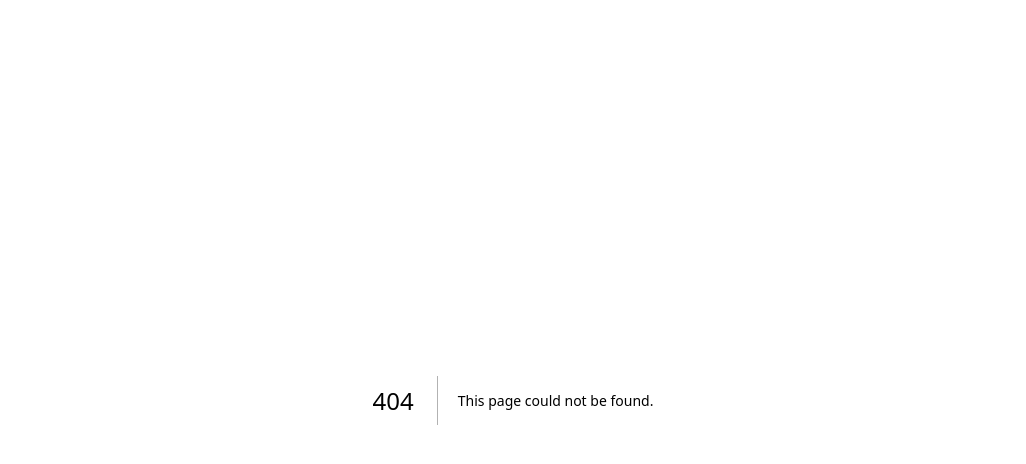
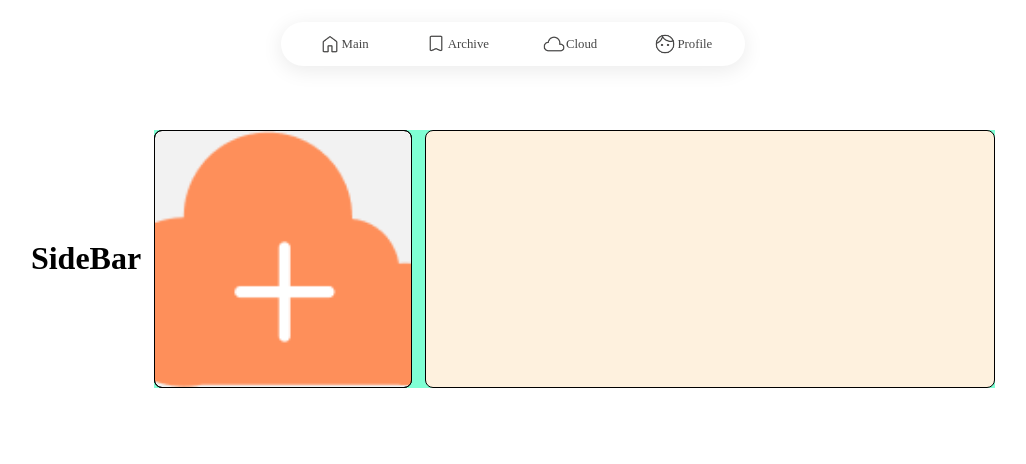
Before and after one commit to 9oormthon-univ/TEAM_8, a Next.js app in the folder clouddog/: page /memory/AddPost in a window 1280 px wide. Before the commit this address had no page. Shown: the top 464 px of the page, without its empty margins (127-1153 px from the left). Built offline with nearby package versions, Linux system fonts and the light colour scheme.

Commit message:
feat: input img

```diff
--- /dev/null
+++ b/clouddog/src/components/SideBar.tsx
@@ -0,0 +1,13 @@
+import styled from "styled-components";
+import { useRouter } from "next/router";
+
+const SideBar = () => {
+
+    return (
+        <h1>
+            SideBar
+        </h1>
+    );
+};
+
+export default SideBar;
--- /dev/null
+++ b/clouddog/src/pages/memory/AddPost.tsx
@@ -0,0 +1,116 @@
+import styled from 'styled-components';
+import Header from '@/components/header';
+import Image from 'next/image';
+import SideBar from '@/components/SideBar';
+import { ChangeEvent, useState } from 'react';
+
+const AddPost = () => {
+  const [image, setImage] = useState<string | null>(null);
+
+  const handleImageChange = (e: ChangeEvent<HTMLInputElement>) => {
+    if (e.target.files && e.target.files[0]) {
+      const img = URL.createObjectURL(e.target.files[0]);
+      setImage(img);
+    }
+  };
+
+  return (
+    <TotalContainer>
+      <Header />
+      <HalfContainer>
+        <SideBar />
+        <HeaderContainer>
+          <FirstContainer>
+            <ImageContainer>
+              <div>
+                <HiddenInput
+                  type="file"
+                  accept="image/*"
+                  onChange={handleImageChange}
+                  id="fileInput"
+                />
+                <ImageContainer
+                  style={{
+                    background: image
+                      ? `url(${image}) no-repeat center/cover`
+                      : `url(/postDefaltImg.png) no-repeat center/cover`,
+                  }}
+                  onClick={() => document.getElementById('fileInput')?.click()}
+                ></ImageContainer>
+              </div>
+            </ImageContainer>
+            <TextContainer>
+
+            </TextContainer>
+          </FirstContainer>
+        </HeaderContainer>
+      </HalfContainer>
+    </TotalContainer>
+  );
+};
+
+export default AddPost;
+
+const TotalContainer = styled.div`
+  position: relative;
+  display: flex;
+  align-items: center;
+  justify-content: flex-start;
+  flex-direction: column;
+
+  width: calc(100vw - (100vw - scrollbarWidth));
+  height: 100vh;
+
+  gap: 5vw;
+`;
+
+const HalfContainer = styled.div`
+  display: flex;
+  align-items: center;
+  justify-content: space-around;
+  flex-direction: row;
+  gap: 1vw;
+`;
+
+const HeaderContainer = styled.div`
+  display: flex;
+  justify-content: center;
+  flex-direction: column;
+
+  background-color: aquamarine;
+`;
+const HiddenInput = styled.input`
+  display: none;
+`;
+
+const FirstContainer = styled.div`
+  display: flex;
+  flex-direction: row;
+  align-items: center;
+  justify-content: center;
+  gap: 1vw;
+`;
+
+const ImageContainer = styled.div`
+  position: relative; // 이미지를 중앙에 배치하기 위해 필요
+
+  display: flex;
+  align-items: center;
+  justify-content: center;
+
+  width: 20vw;
+  height: 20vw;
+  flex-shrink: 0;
+  border-radius: 8px;
+  border: 1px solid #000;
+  background: var(--4, #f2f2f2);
+`;
+
+const TextContainer = styled.div`
+  width: 44.4vw;
+  height: 20vw;
+  flex-shrink: 0;
+  border-radius: 8px;
+  border: 1px solid #000;
+  background: var(--2, #fef1de);
+`;
--- a/clouddog/src/pages/memory/Archive.tsx
+++ b/clouddog/src/pages/memory/Archive.tsx
@@ -105,7 +105,7 @@ const Archive = () => {
   };
 
   const addPostOnClick = () => {
-    router.push('/memory/addPost');
+    router.push('/memory/AddPost');
   };
 
   return (
```
Also changed, not shown: clouddog/src/pages/memory/MemoryList.tsx (deleted, +0 -61 lines), clouddog/public/postDefaltImg.png (added).
